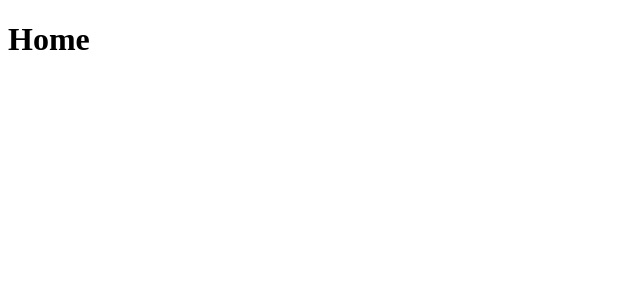
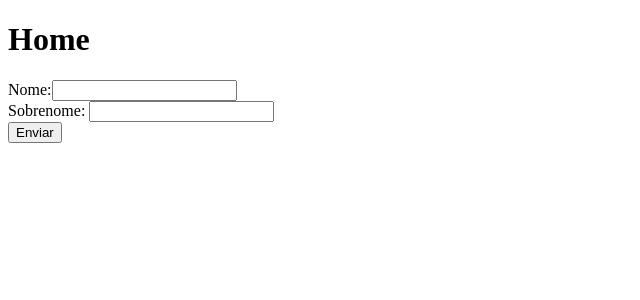
Before and after one commit to natescom/MyApi, a Next.js app: page / in a window 1280 px wide. Shown: the top 300 px of the page, without its empty margins (0-640 px from the left). Built offline with nearby package versions, Linux system fonts and the light colour scheme.

Commit message:
api-post

```diff
--- a/pages/api/tempo.js
+++ b/pages/api/tempo.js
@@ -1,10 +1,19 @@
 function tempo(request, response){
   const dynamicDate = new Date();
 
+
+  console.log("body", request.body)
+
+
   response.json({
     date: dynamicDate.toTimeString(),
-    req: request
+    nome: request.body.first,
+    sobrenome: request.body.last
   })
+
+
+  //response.json(JSON.parse(request.body))
+
 }
 
 export default tempo;
--- a/pages/index.js
+++ b/pages/index.js
@@ -1,5 +1,16 @@
 function Home(){
-  return <div><h1>Home</h1></div>
+
+  return <div>
+    <h1>Home</h1>
+    <form action="/api/tempo" method="post">
+    <label for="first">Nome:</label>
+    <input type="text" id="first" name="first" /><br></br>
+    <label for="last">Sobrenome: </label>
+    <input type="text" id="last" name="last" /><br></br>
+    <button type="submit">Enviar</button>
+    </form>
+    </div>
 }
 
+
 export default Home;
```
